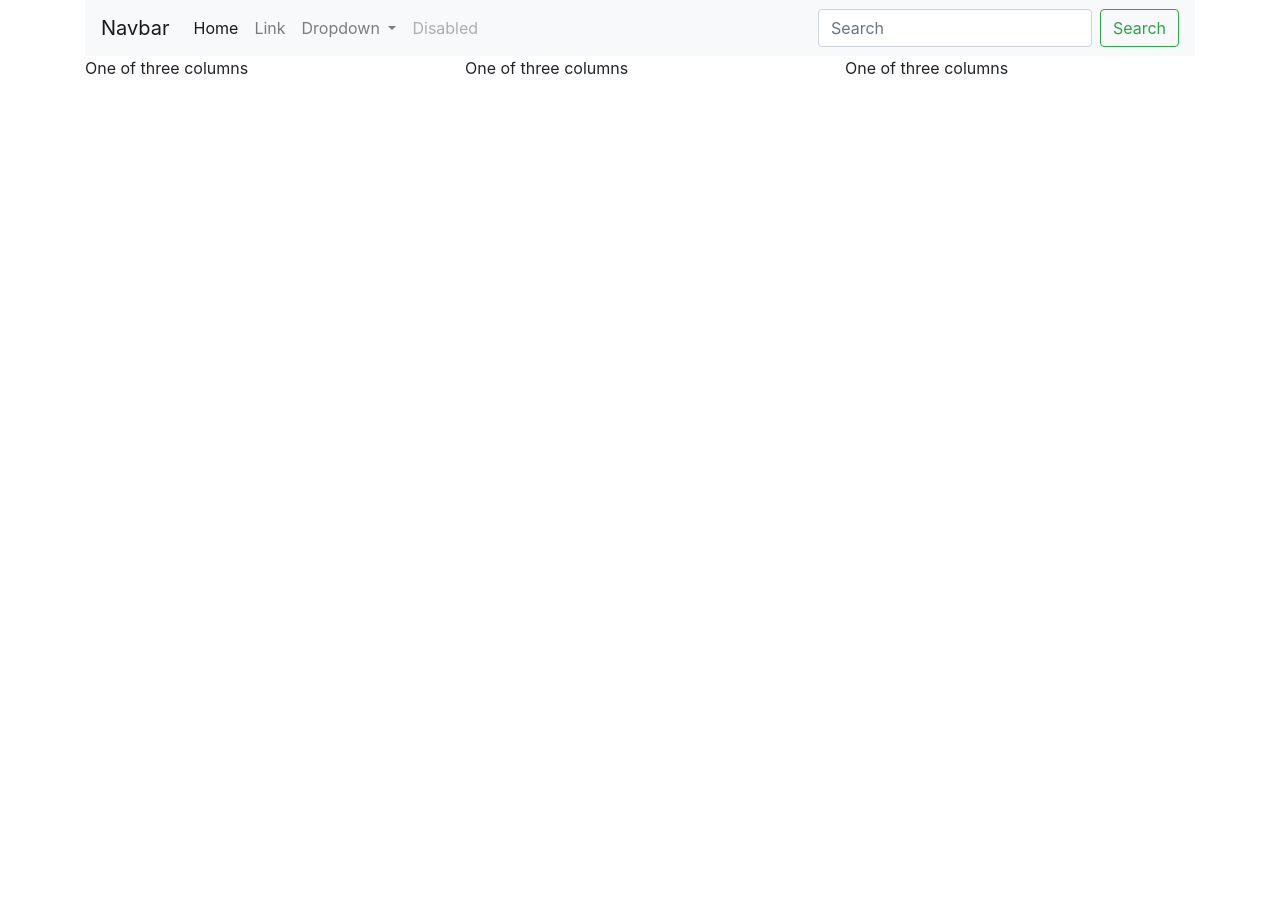
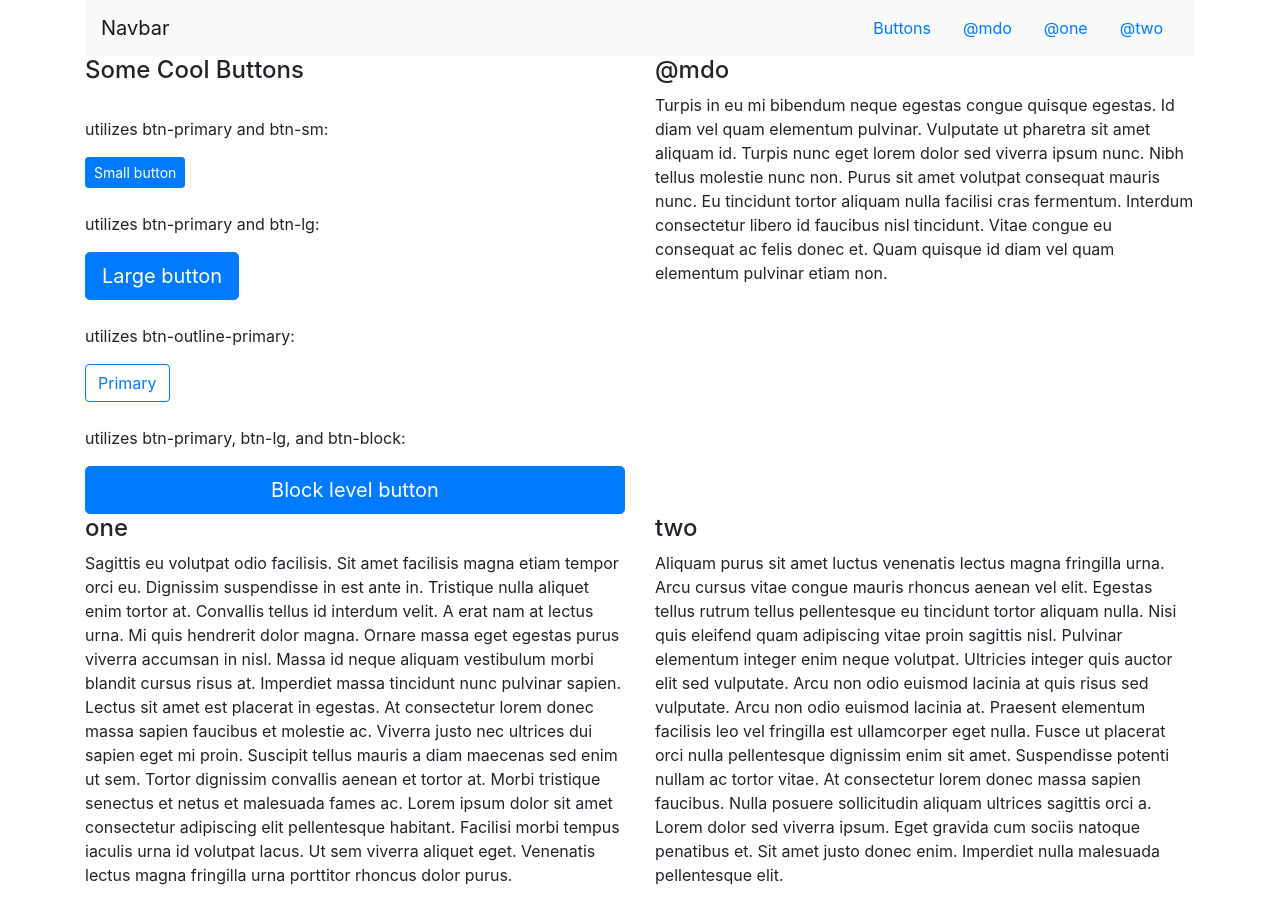
Before and after one commit to athompson00/SoftDev-HW, a plain HTML site: page 22_bt_yellowSubmarine_mosesB_thompsonA/bootStrap.html in a window 1280 px wide. Before the commit the page ends 800 px from the top, so only its background shows below. Drawn offline with nearby package versions, Linux system fonts and the light colour scheme.

Commit message:
added some stuff to bootstrap html

```diff
--- a/22_bt_yellowSubmarine_mosesB_thompsonA/bootStrap.html
+++ b/22_bt_yellowSubmarine_mosesB_thompsonA/bootStrap.html
@@ -14,53 +14,85 @@
 </head>
 
 <body class="container">
-  <nav class="navbar navbar-expand-lg navbar-light bg-light">
+    <nav id="navbar-example2" class="navbar navbar-light bg-light">
       <a class="navbar-brand" href="#">Navbar</a>
-  <button class="navbar-toggler" type="button"data-target="#navbarSupportedContent" aria-controls="navbarSupportedContent" aria-expanded="false" aria-label="Toggle navigation">
-    <span class="navbar-toggler-icon"></span>
-  </button>
 
-  <div class="collapse navbar-collapse" id="navbarSupportedContent">
-    <ul class="navbar-nav mr-auto">
-      <li class="nav-item active">
-        <a class="nav-link" href="#">Home <span class="sr-only">(current)</span></a>
+      <ul class="nav nav-pills">
+
+        <li class="nav-item">
+          <a class="nav-link" href="#buttons">Buttons</a>
         </li>
+
         <li class="nav-item">
-        <a class="nav-link" href="#">Link</a>
+          <a class="nav-link" href="#mdo">@mdo</a>
         </li>
-      <li class="nav-item dropdown">
-        <a class="nav-link dropdown-toggle" href="#" id="navbarDropdown" role="button" data-toggle="dropdown" aria-haspopup="true" aria-expanded="false">
-          Dropdown
-        </a>
-        <div class="dropdown-menu" aria-labelledby="navbarDropdown">
-          <a class="dropdown-item" href="#">Action</a>
-          <a class="dropdown-item" href="#">Another action</a>
-          <div class="dropdown-divider"></div>
-          <a class="dropdown-item" href="#">Something else here</a>
-        </div>
+
+        <li class="nav-item">
+          <a class="nav-link" href="#one">@one</a>
         </li>
+
         <li class="nav-item">
-        <a class="nav-link disabled" href="#" tabindex="-1" aria-disabled="true">Disabled</a>
+          <a class="nav-link" href="#two">@two</a>
         </li>
       </ul>
-    <form class="form-inline my-2 my-lg-0">
-      <input class="form-control mr-sm-2" type="search" placeholder="Search" aria-label="Search">
-      <button class="btn btn-outline-success my-2 my-sm-0" type="submit">Search</button>
-    </form>
+    </nav>
+    <div class="row" data-spy="scroll" data-target="#navbar-example2" data-offset="0">
+
+      <div class="col">
+        <h4 id="buttons">Some Cool Buttons</h4>
+        <br>
+        <p> utilizes btn-primary and btn-sm: </p>
+        <button type="button" class="btn btn-primary btn-sm">Small button</button>
+        <br> <br>
+        <p> utilizes btn-primary and btn-lg: </p>
+        <button type="button" class="btn btn-primary btn-lg">Large button</button>
+        <br> <br>
+        <p> utilizes btn-outline-primary: </p>
+        <button type="button" class="btn btn-outline-primary">Primary</button>
+        <br> <br>
+        <p> utilizes btn-primary, btn-lg, and btn-block: </p>
+        <button type="button" class="btn btn-primary btn-lg btn-block">Block level button</button>
+
       </div>
-</nav>
 
-  <div class="row">
-    <div class="col align-self-start">
-      One of three columns
+      <div class="col" class="p-3 mb-2 bg-primary text-white">
+        <h4 id="mdo">@mdo</h4>
+        <p>
+          Turpis in eu mi bibendum neque egestas congue quisque egestas. Id diam vel quam elementum pulvinar. Vulputate ut pharetra sit amet aliquam id. Turpis nunc eget lorem dolor sed viverra ipsum nunc. Nibh tellus molestie nunc non. Purus sit
+          amet volutpat consequat mauris nunc. Eu tincidunt tortor aliquam nulla facilisi cras fermentum. Interdum consectetur libero id faucibus nisl tincidunt. Vitae congue eu consequat ac felis donec et. Quam quisque id diam vel quam elementum
+          pulvinar etiam non.
+        </p>
       </div>
-    <div class="col align-self-center">
-      One of three columns
+
+
+      <div class="w-100"></div>
+
+      <div class="col">
+        <h4 id="one">one</h4>
+        <p>
+          Sagittis eu volutpat odio facilisis. Sit amet facilisis magna etiam tempor orci eu. Dignissim suspendisse in est ante in. Tristique nulla aliquet enim tortor at. Convallis tellus id interdum velit. A erat nam at lectus urna. Mi quis
+          hendrerit dolor magna. Ornare massa eget egestas purus viverra accumsan in nisl. Massa id neque aliquam vestibulum morbi blandit cursus risus at. Imperdiet massa tincidunt nunc pulvinar sapien. Lectus sit amet est placerat in egestas. At
+          consectetur lorem donec massa sapien faucibus et molestie ac. Viverra justo nec ultrices dui sapien eget mi proin. Suscipit tellus mauris a diam maecenas sed enim ut sem. Tortor dignissim convallis aenean et tortor at. Morbi tristique
+          senectus et netus et malesuada fames ac. Lorem ipsum dolor sit amet consectetur adipiscing elit pellentesque habitant. Facilisi morbi tempus iaculis urna id volutpat lacus. Ut sem viverra aliquet eget. Venenatis lectus magna fringilla urna
+          porttitor rhoncus dolor purus.
+        </p>
       </div>
-    <div class="col align-self-end">
-      One of three columns
+
+      <div class="col">
+        <h4 id="two">two</h4>
+        <p>
+          Aliquam purus sit amet luctus venenatis lectus magna fringilla urna. Arcu cursus vitae congue mauris rhoncus aenean vel elit. Egestas tellus rutrum tellus pellentesque eu tincidunt tortor aliquam nulla. Nisi quis eleifend quam adipiscing
+          vitae proin sagittis nisl. Pulvinar elementum integer enim neque volutpat. Ultricies integer quis auctor elit sed vulputate. Arcu non odio euismod lacinia at quis risus sed vulputate. Arcu non odio euismod lacinia at. Praesent elementum
+          facilisis leo vel fringilla est ullamcorper eget nulla. Fusce ut placerat orci nulla pellentesque dignissim enim sit amet. Suspendisse potenti nullam ac tortor vitae. At consectetur lorem donec massa sapien faucibus. Nulla posuere
+          sollicitudin aliquam ultrices sagittis orci a. Lorem dolor sed viverra ipsum. Eget gravida cum sociis natoque penatibus et. Sit amet justo donec enim. Imperdiet nulla malesuada pellentesque elit.
+        </p>
       </div>
     </div>
   </body>
 
+
+</body>
+
+
+
 </html>
```
Lines whose indentation alone changed are shown as unchanged.
